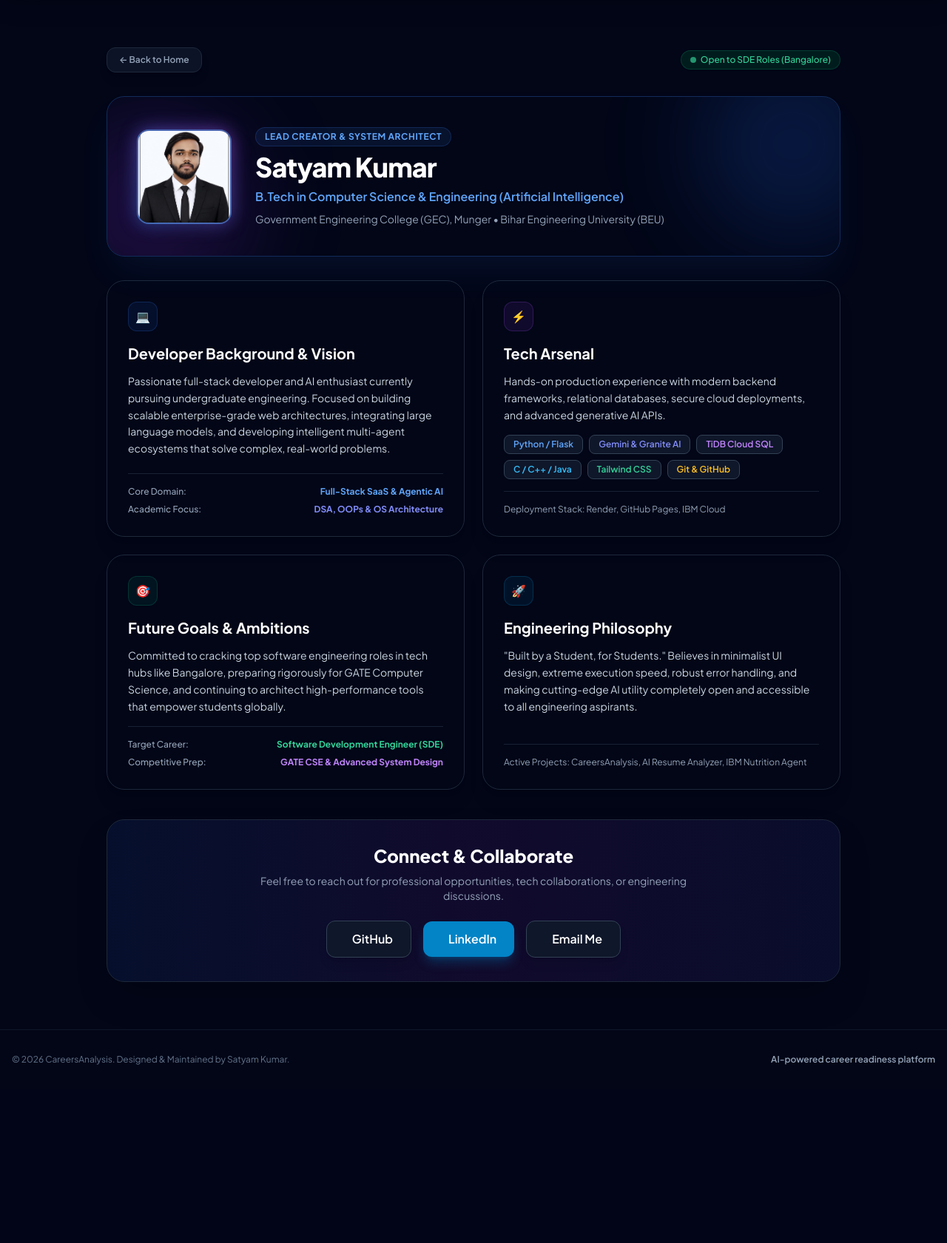
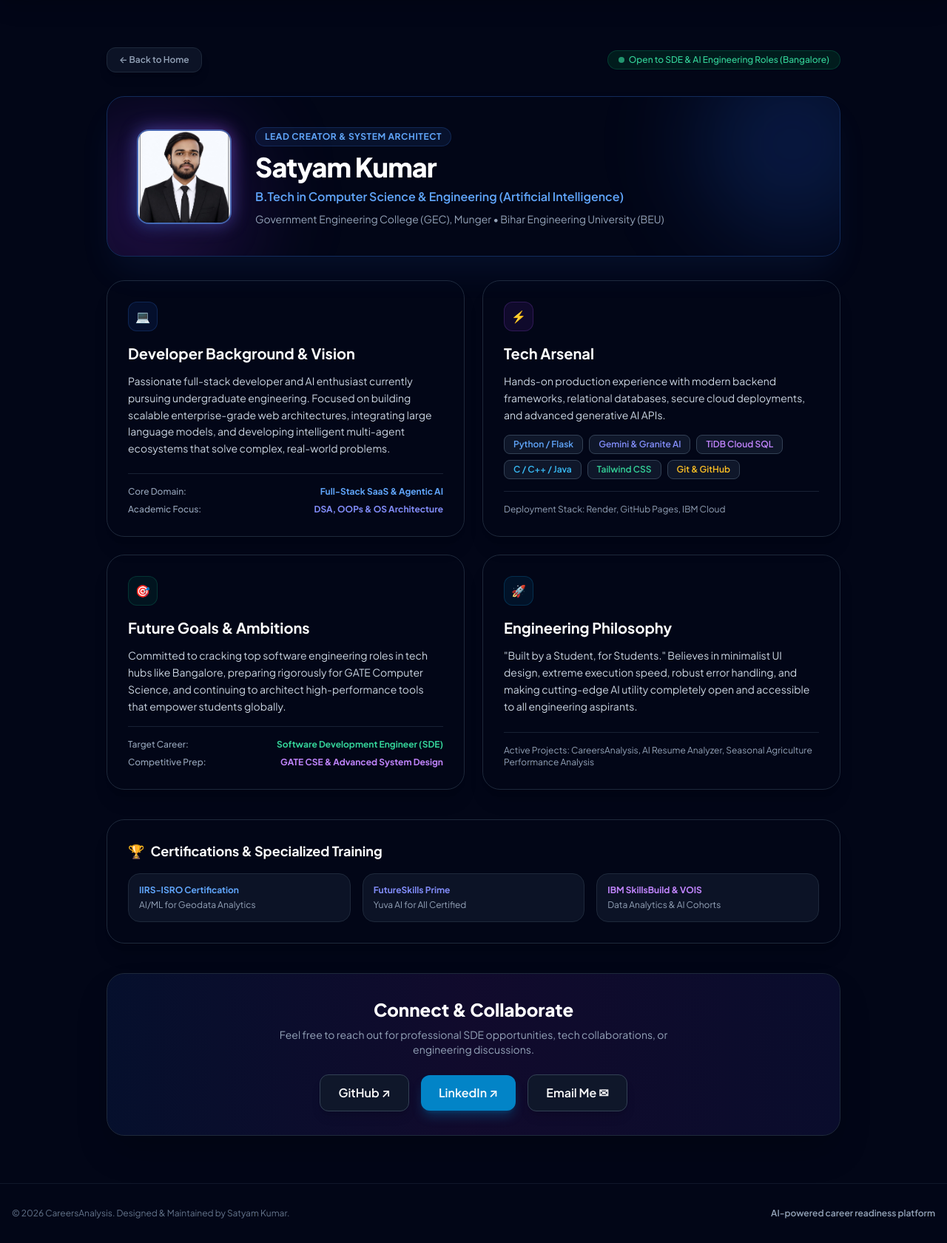
Before and after one commit to DevSatyam7/Ai-Resume-Analyzer, a Flask app: page /about in a window 1280 px wide. Shown: the part 109-1790 px from the top of the page at 74% size. Before the commit the page ends 1549 px from the top, so only its background shows below. Run offline with Flask 3, Linux system fonts and the light colour scheme; some libraries are stand-ins or nearby versions.

Commit message:
Update about.html

```diff
--- a/templates/about.html
+++ b/templates/about.html
@@ -1,14 +1,19 @@
 {% extends "base.html" %}
+
+{% block title %}About Satyam Kumar — Founder & Developer | CareersAnalysis{% endblock %}
+{% block description %}Discover the background, tech arsenal, and engineering philosophy of Satyam Kumar, B.Tech CSE-AI student at Government Engineering College Munger and founder of CareersAnalysis.{% endblock %}
+{% block canonical %}https://careersanalysis.me/about{% endblock %}
+
 {% block content %}
 <div class="max-w-5xl mx-auto px-4 py-12 sm:py-16">
 
-    <!-- Top Back Navigation -->
-    <div class="mb-8 flex items-center justify-between">
+    <!-- Top Back Navigation & Status Bar -->
+    <div class="mb-8 flex flex-col sm:flex-row items-start sm:items-center justify-between gap-4">
         <a href="/" class="inline-flex items-center gap-2 text-xs font-semibold text-slate-400 hover:text-white bg-slate-900/80 border border-slate-800 px-4 py-2 rounded-xl transition-all shadow-lg">
             ← Back to Home
         </a>
-        <span class="inline-flex items-center gap-1.5 px-3 py-1 rounded-full text-xs font-medium bg-emerald-950/60 text-emerald-400 border border-emerald-800/50 shadow-sm">
-            <span class="w-2 h-2 rounded-full bg-emerald-400 animate-pulse"></span> Open to SDE Roles (Bangalore)
+        <span class="inline-flex items-center gap-1.5 px-3.5 py-1 rounded-full text-xs font-medium bg-emerald-950/60 text-emerald-400 border border-emerald-800/50 shadow-sm">
+            <span class="w-2 h-2 rounded-full bg-emerald-400 animate-pulse"></span> Open to SDE &amp; AI Engineering Roles (Bangalore)
         </span>
     </div>
 
@@ -20,7 +25,6 @@
         <div class="relative z-10 flex flex-col md:flex-row items-center gap-6 sm:gap-8 text-center md:text-left">
             <div class="relative shrink-0">
                 <div class="absolute inset-0 rounded-2xl bg-gradient-to-tr from-blue-500 to-purple-500 blur-md opacity-70 animate-pulse"></div>
-                <!-- Corrected image filename to satyam-profile.jpg -->
                 <img src="{{ url_for('static', filename='satyam-profile.jpg') }}" alt="Satyam Kumar" class="relative w-28 h-28 sm:w-32 sm:h-32 rounded-2xl object-cover border-2 border-blue-400/50 shadow-2xl">
             </div>
 
@@ -112,7 +116,7 @@
             </div>
         </div>
 
-        <!-- Card 4: Commitment to Innovation -->
+        <!-- Card 4: Engineering Philosophy -->
         <div class="rounded-3xl p-7 glass border border-slate-800 hover:border-sky-500/40 transition-all duration-300 shadow-xl flex flex-col justify-between group">
             <div>
                 <div class="w-10 h-10 rounded-xl bg-sky-600/10 border border-sky-500/20 flex items-center justify-center text-sky-400 font-bold mb-4 group-hover:scale-110 transition">
@@ -124,29 +128,50 @@
                 </p>
             </div>
             <div class="pt-4 border-t border-slate-800/80 text-xs text-slate-400">
-                <span>Active Projects: CareersAnalysis, AI Resume Analyzer, IBM Nutrition Agent</span>
+                <span>Active Projects: CareersAnalysis, AI Resume Analyzer, Seasonal Agriculture Performance Analysis</span>
             </div>
         </div>
 
     </div>
 
-    <!-- Connect & Collaborate Section (With Real LinkedIn Link) -->
+    <!-- Professional Milestones & Certifications Bar -->
+    <div class="rounded-3xl p-7 glass border border-slate-800 mb-10 shadow-xl">
+        <h3 class="text-lg font-bold text-white mb-4 flex items-center gap-2">
+            <span>🏆</span> Certifications &amp; Specialized Training
+        </h3>
+        <div class="grid grid-cols-1 sm:grid-cols-3 gap-4 text-xs">
+            <div class="p-3.5 rounded-2xl bg-slate-900/80 border border-slate-800">
+                <p class="font-bold text-blue-400 mb-1">IIRS-ISRO Certification</p>
+                <p class="text-slate-400">AI/ML for Geodata Analytics</p>
+            </div>
+            <div class="p-3.5 rounded-2xl bg-slate-900/80 border border-slate-800">
+                <p class="font-bold text-indigo-400 mb-1">FutureSkills Prime</p>
+                <p class="text-slate-400">Yuva AI for All Certified</p>
+            </div>
+            <div class="p-3.5 rounded-2xl bg-slate-900/80 border border-slate-800">
+                <p class="font-bold text-purple-400 mb-1">IBM SkillsBuild &amp; VOIS</p>
+                <p class="text-slate-400">Data Analytics &amp; AI Cohorts</p>
+            </div>
+        </div>
+    </div>
+
+    <!-- Connect & Collaborate Section -->
     <div class="rounded-3xl p-8 glass border border-slate-800 text-center relative overflow-hidden shadow-2xl">
         <div class="absolute inset-0 bg-gradient-to-r from-blue-600/10 via-purple-600/10 to-indigo-600/10 pointer-events-none"></div>
         <div class="relative z-10">
             <h3 class="text-2xl font-extrabold text-white mb-2">Connect &amp; Collaborate</h3>
             <p class="text-slate-400 text-sm max-w-xl mx-auto mb-6">
-                Feel free to reach out for professional opportunities, tech collaborations, or engineering discussions.
+                Feel free to reach out for professional SDE opportunities, tech collaborations, or engineering discussions.
             </p>
             <div class="flex flex-wrap items-center justify-center gap-4">
                 <a href="https://github.com/DevSatyam7" target="_blank" class="bg-slate-900 hover:bg-slate-800 text-white font-semibold px-6 py-3 rounded-xl border border-slate-700 transition flex items-center gap-2.5 shadow-lg">
-                    <i class="fa-brands fa-github text-lg"></i> GitHub
+                    <span>GitHub ↗</span>
                 </a>
                 <a href="https://www.linkedin.com/in/satyam-kumar-29b331423" target="_blank" class="bg-sky-600 hover:bg-sky-500 text-white font-semibold px-6 py-3 rounded-xl transition flex items-center gap-2.5 shadow-lg shadow-sky-600/30">
-                    <i class="fa-brands fa-linkedin text-lg"></i> LinkedIn
+                    <span>LinkedIn ↗</span>
                 </a>
                 <a href="mailto:satyam62kumar02@gmail.com" class="bg-slate-900 hover:bg-slate-800 text-white font-semibold px-6 py-3 rounded-xl border border-slate-700 transition flex items-center gap-2.5 shadow-lg">
-                    <i class="fa-solid fa-envelope text-lg"></i> Email Me
+                    <span>Email Me ✉</span>
                 </a>
             </div>
         </div>
```
